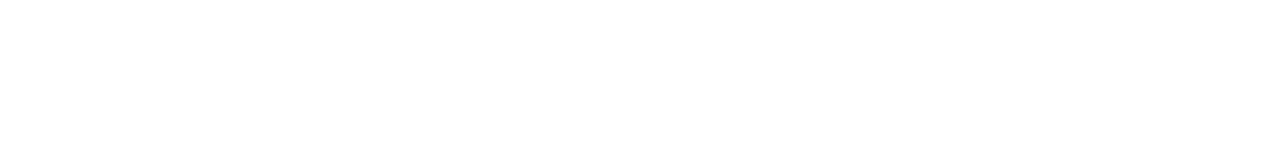
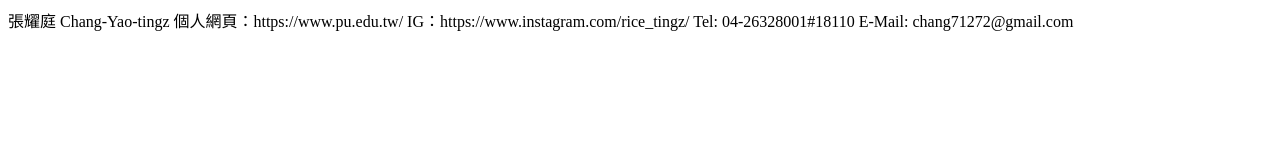
Before and after one commit to yaotingz/aboutme, a plain HTML site: page about.html in a window 1280 px wide. Drawn offline with Linux system fonts and the light colour scheme.

Commit message:
version 1: body

```diff
--- a/about.html
+++ b/about.html
@@ -6,6 +6,12 @@
 	<title>張耀庭簡介</title>
 </head>
 <body>
+	張耀庭
+	Chang-Yao-tingz
 
+	個人網頁：https://www.pu.edu.tw/
+	IG：https://www.instagram.com/rice_tingz/
+	Tel: 04-26328001#18110
+	E-Mail: chang71272@gmail.com
 </body>
 </html>
```
